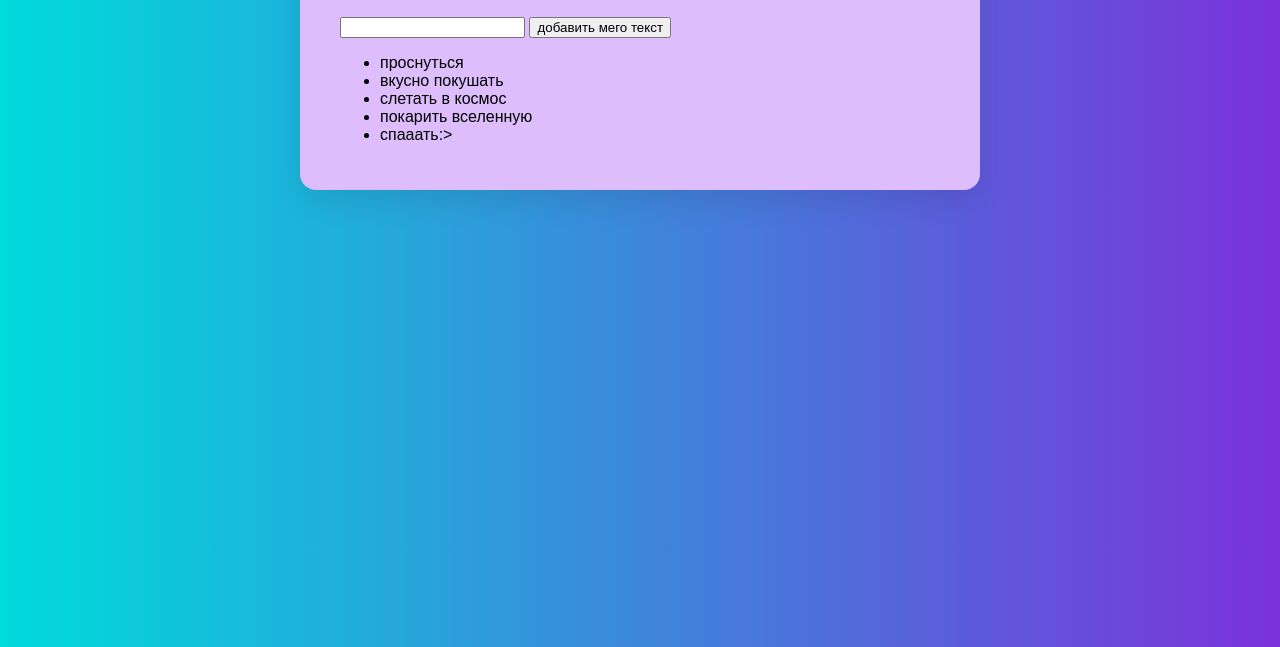
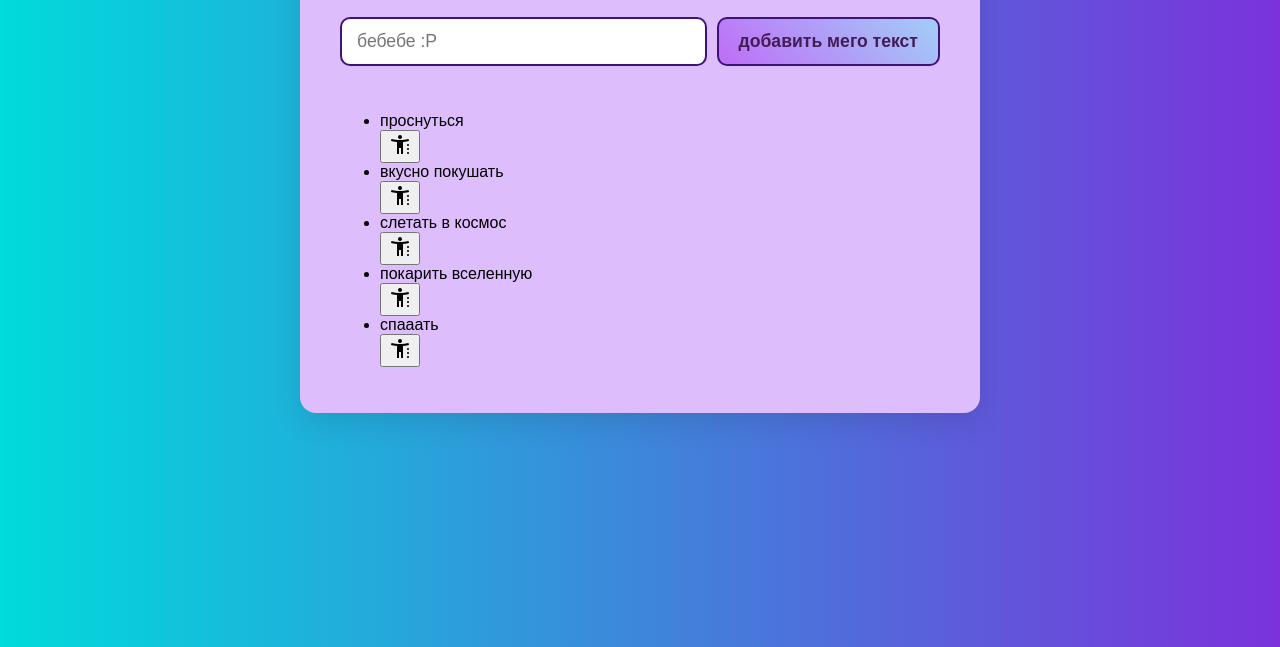
Before and after one commit to Barsik6-lol/mom, a plain HTML site: page index.html in a window 1280 px wide. Shown: the part 153-800 px from the top of the page. Drawn offline with nearby package versions, Linux system fonts and the light colour scheme.

Commit message:
жесткий комит емае

```diff
--- a/index.html
+++ b/index.html
@@ -6,22 +6,58 @@
     <meta name="viewport" content="width=device-width, initial-scale=1.0">
     <title>бебебе</title>
     <link rel="stylesheet" type="text/css" href="mom.css">
+    <link rel="stylesheet" href="https://fonts.googleapis.com/css2?family=Material+Symbols+Outlined:opsz,wght,FILL,GRAD@20..48,100..700,0..1,-50..200&icon_names=accessible_menu" />
 </head>
 
 <body>
     <div class="main">
         <h1 class="header">крутой список</h1>
+        <div class="input-area">
+            <input id="input-task" placeholder="бебебе :P" />
+            <button id="add-btn">добавить мего текст</button>
 
-        <div>
-            <input />
-            <button>добавить мего текст</button>
         </div>
-        <ul>
-        <li><span>проснуться</span></li>
-        <li><span>вкусно покушать</span></li>
-        <li><span>слетать в космос</span></li>
-        <li><span>покарить вселенную</span></li>
-        <li><span>спааать:></span></li>
+        <ul class="task-list">
+            <li class="task-lol">
+                <span>проснуться</span>
+                <div class="actons">
+                    <button class="btn"><span class="material-symbols-outlined">
+                        accessible_menu
+                        </span></button>
+                </div>
+            </li>
+            <li class="task-lol">
+                <span>вкусно покушать</span>
+                <div class="actons">
+                    <button class="btn"><span class="material-symbols-outlined">
+                        accessible_menu
+                        </span></button>
+                </div>
+            </li>
+            <li class="task-lol">
+                <span>слетать в космос</span>
+                <div class="actons">
+                    <button class="btn"><span class="material-symbols-outlined">
+                        accessible_menu
+                        </span></button>
+                </div>
+            </li>
+            <li class="task-lol">
+                <span>покарить вселенную</span>
+                <div class="actons">
+                    <button class="btn"><span class="material-symbols-outlined">
+                        accessible_menu
+                        </span></button>
+                </div>
+            </li>
+            <li class="task-lol">
+                <span>спааать</span>
+                <div class="actons">
+                    <button class="btn"><span class="material-symbols-outlined">
+                        accessible_menu
+                        </span></button>
+                </div>
+            </li>
         </ul>
     </div>
 </body>
```
